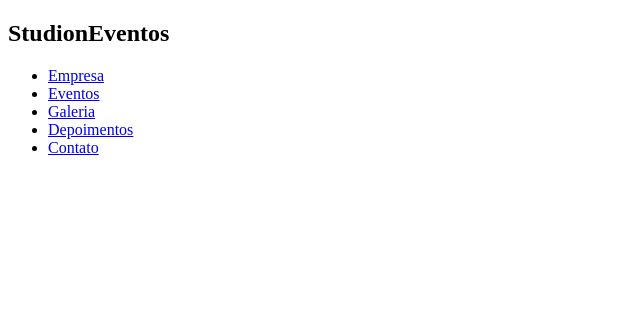
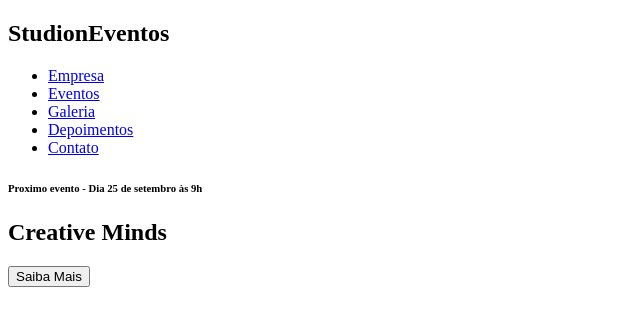
Before and after one commit to alanlfreitas/StudiOn, a website: page src/src/index.html in a window 1280 px wide. Shown: the whole page, without its empty margins (0-640 px from the left). Drawn offline with Linux system fonts and the light colour scheme.

Commit message:
feat(html): created header section

```diff
--- a/src/src/index.html
+++ b/src/src/index.html
@@ -36,5 +36,18 @@
             </li>
         </ul>
     </nav>
+
+    <header>
+        <div id="slider">
+            <div class="slide">
+                <h6><span>Proximo evento</span> - Dia 25 de setembro às 9h</h6>
+                <h2><span>Creative</span> Minds</h2>
+                <button>Saiba Mais</button>
+
+            </div>
+
+        </div>
+
+    </header>
 </body>
 </html>
```
